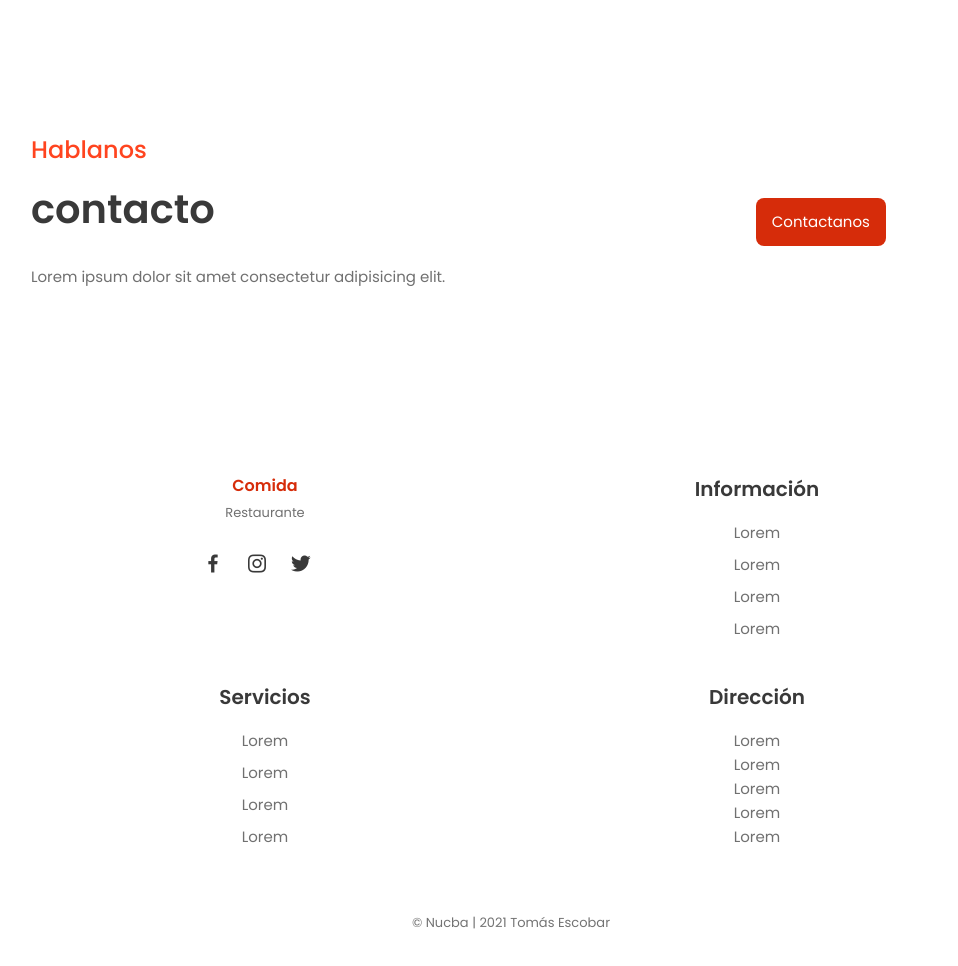
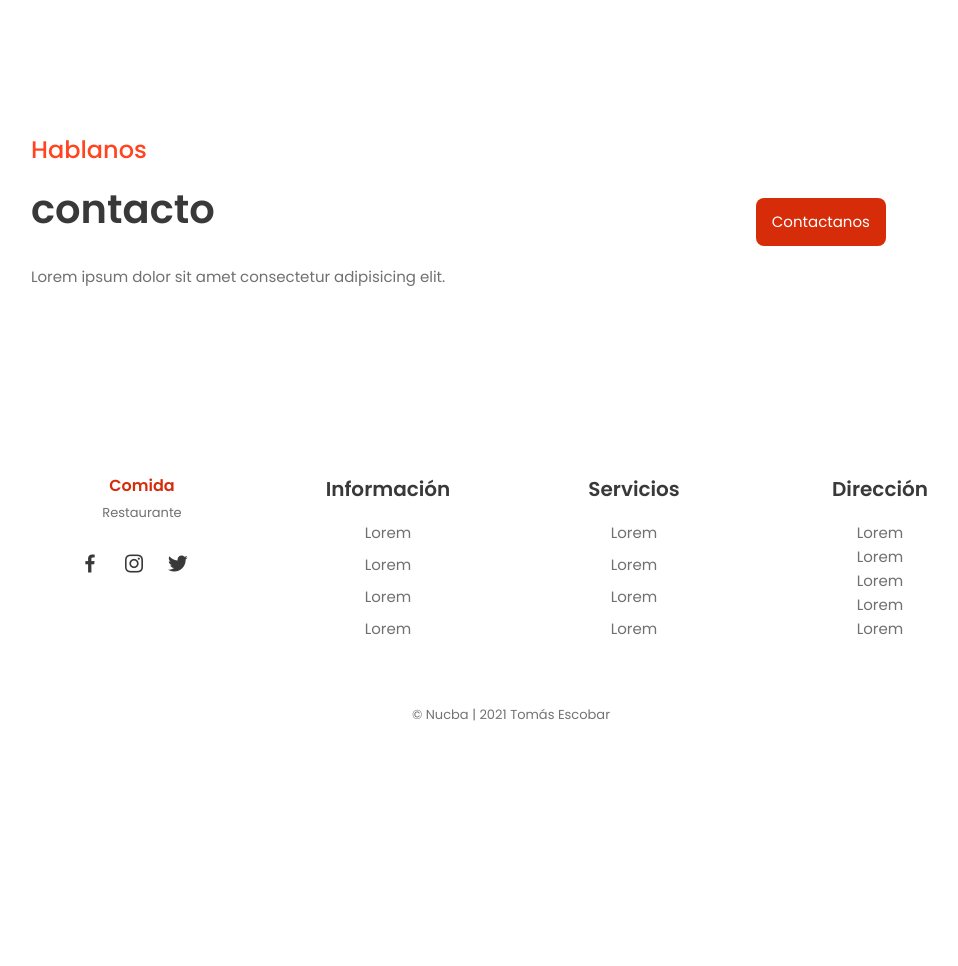
Before and after one commit to T0M4S2/pagina-comida, a plain HTML site: page index.html in a window 1280 px wide. Shown: the part 3088-4054 px from the top of the page, without its empty margins (129-1087 px from the left). After the commit the page ends 3846 px from the top, so only its background shows below. Drawn offline with nearby package versions, Linux system fonts and the light colour scheme.

Commit message:
ahora si

```diff
--- a/style.css
+++ b/style.css
@@ -502,13 +502,6 @@ body.dark .footer_copy:hover {
 }
 
 
-@media (min-width: 768px) {
-.footer_container {
-    grid-template-columns: repeat(2, 1fr);
-}
-
-
-
 @media (min-width: 576px) {
   .about_container,
   .app_container {
@@ -537,7 +530,7 @@ body.dark .footer_copy:hover {
   }
 }
 
-@media (min-width: 778px) {
+@media (min-width: 768px) {
   body {
     margin: 0;
   }
@@ -594,6 +587,10 @@ body.dark .footer_copy:hover {
   .app_container {
     column-gap: 7rem;
   }
+
+    .footer_container {
+    grid-template-columns: repeat(4, 1fr);
+  }
 }
 
 @media (min-width: 721px) {
```
